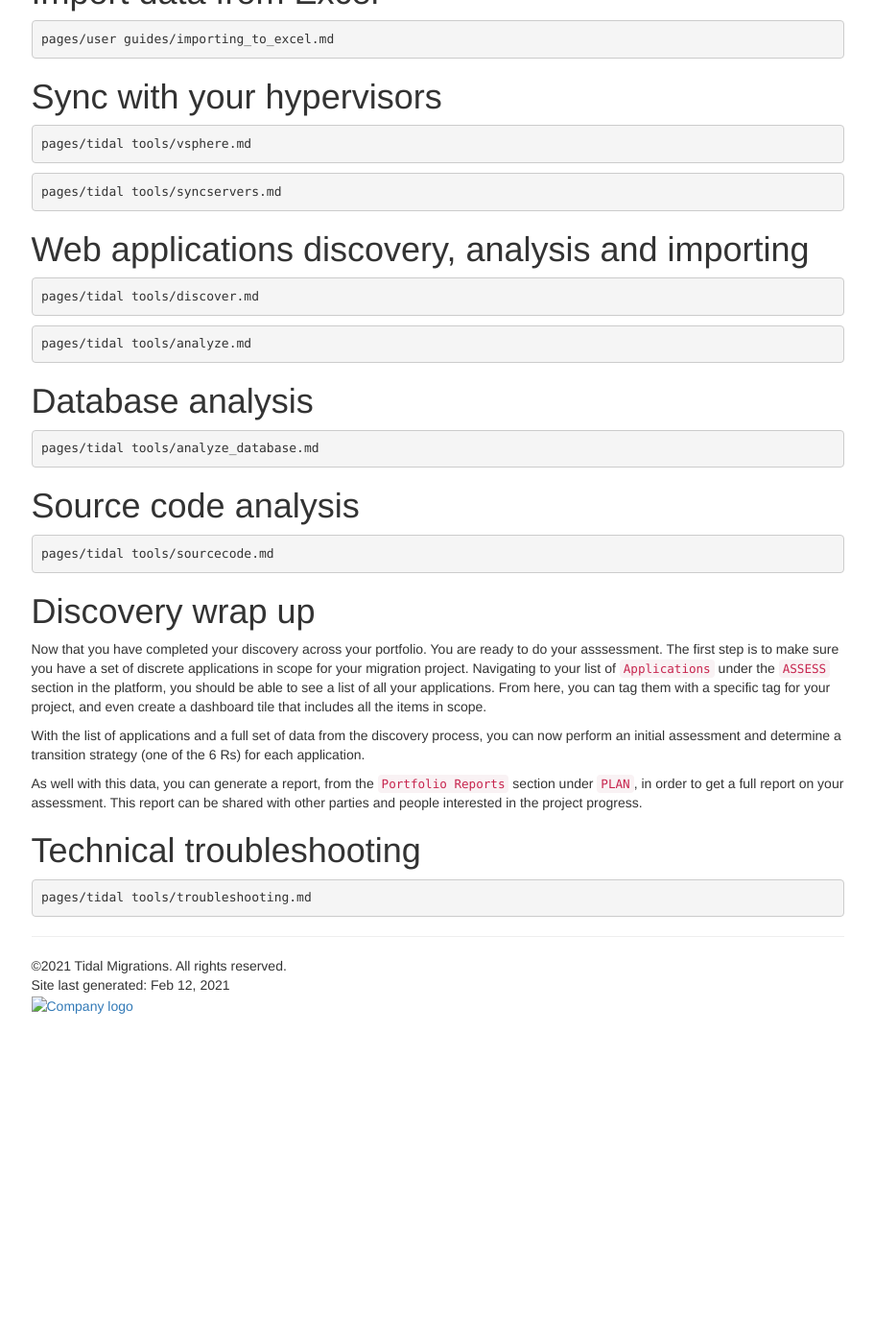
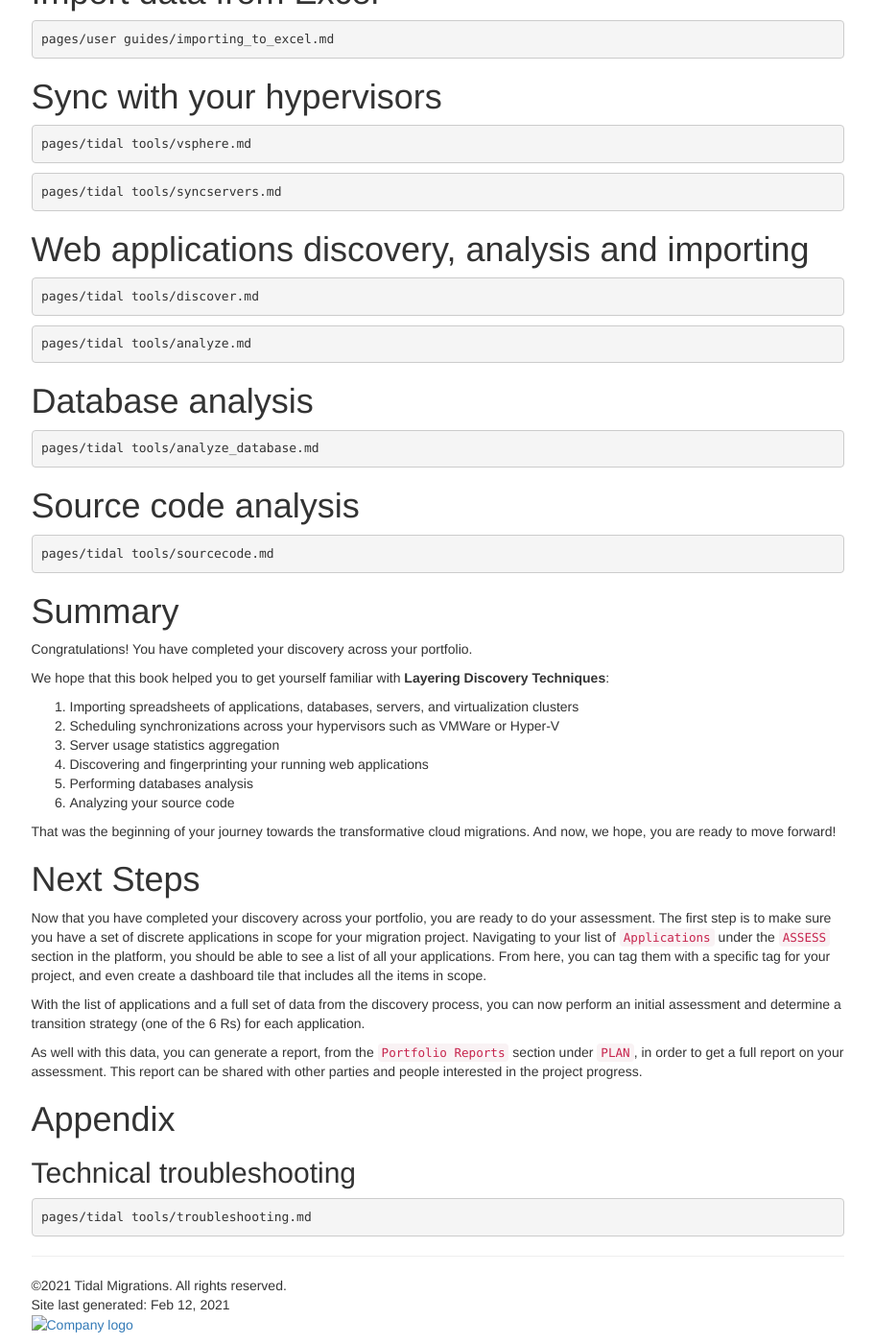
Before and after one commit to tidalmigrations/tidalmigrations.github.io, a Jekyll site: the page built from book/01-introduction.md, in a window 1280 px wide and 1400 px high, scrolled down 478 px. Shown: the whole window at 96% size, without its empty margins (330-1241 px from the left). Built offline with Jekyll 4.4.1, drawn with Linux system fonts in a browser that asks for light colours; nearby versions of some CDN libraries; library files that are not in the unit come from our copies; comment, search, counter and statistics services are not loaded; before the commit the page ends 1546 px from its top, so only the background shows below that.

Commit message:
Adding Summary, Next Steps, and Appendix

````diff
--- a/book/01-introduction.md
+++ b/book/01-introduction.md
@@ -62,9 +62,24 @@ pages/tidal tools/analyze_database.md
 pages/tidal tools/sourcecode.md
 ```
 
-# Discovery wrap up
+# Summary
 
-Now that you have completed your discovery across your portfolio. You are ready to do your asssessment.
+Congratulations! You have completed your discovery across your portfolio.
+
+We hope that this book helped you to get yourself familiar with **Layering Discovery Techniques**:
+
+1. Importing spreadsheets of applications, databases, servers, and virtualization clusters
+2. Scheduling synchronizations across your hypervisors such as VMWare or Hyper-V
+3. Server usage statistics aggregation
+4. Discovering and fingerprinting your running web applications
+5. Performing databases analysis
+6. Analyzing your source code
+
+That was the beginning of your journey towards the transformative cloud migrations. And now, we hope, you are ready to move forward!
+
+# Next Steps
+
+Now that you have completed your discovery across your portfolio, you are ready to do your assessment.
 The first step is to make sure you have a set of discrete applications in scope for your migration project.
 Navigating to your list of `Applications` under the `ASSESS` section in the platform, you should be able to see a list of all your applications.
 From here, you can tag them with a specific tag for your project, and even create a dashboard tile that includes all the items in scope.
@@ -75,7 +90,9 @@ strategy (one of the 6 Rs) for each application.
 As well with this data, you can generate a report, from the `Portfolio Reports` section under `PLAN`, in order to get a full report on your assessment.
 This report can be shared with other parties and people interested in the project progress.
 
-# Technical troubleshooting
+# Appendix
+
+## Technical troubleshooting
 
 ```{.include}
 pages/tidal tools/troubleshooting.md
````
